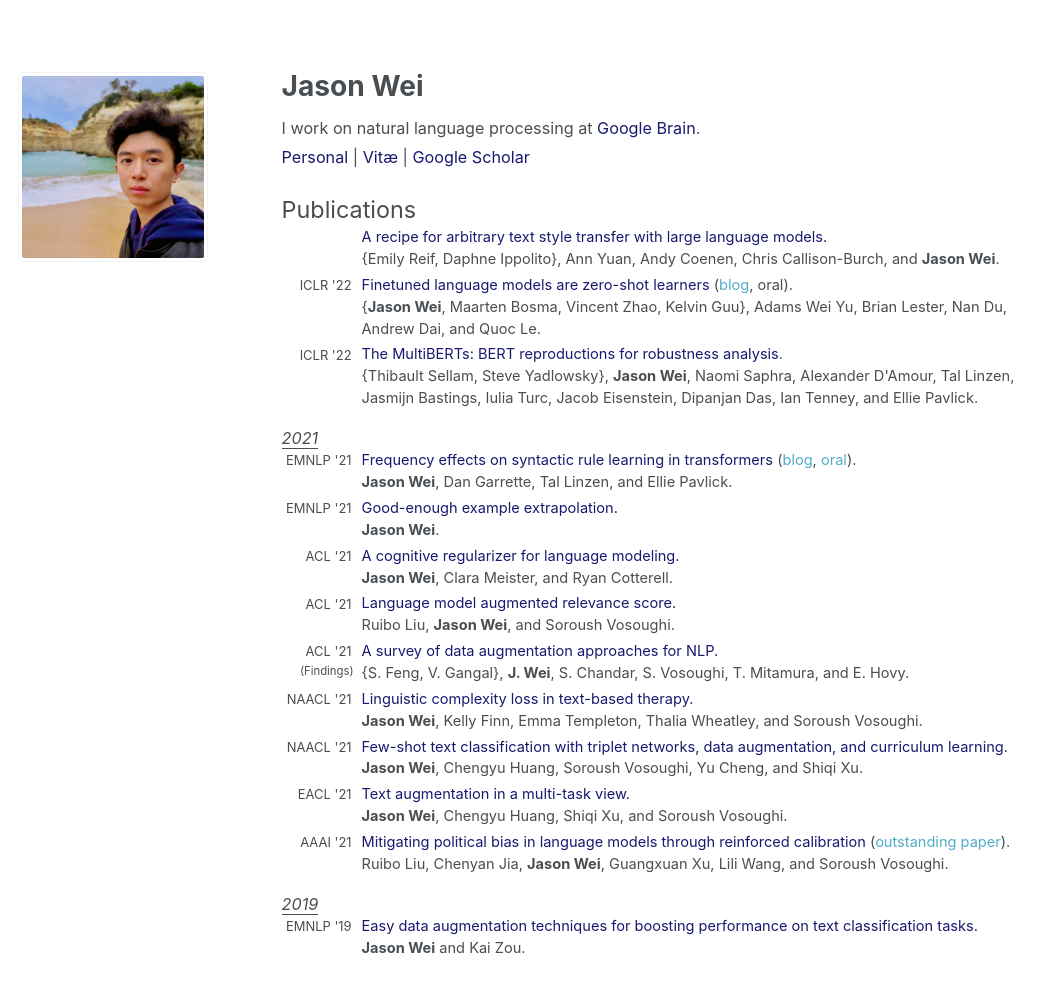
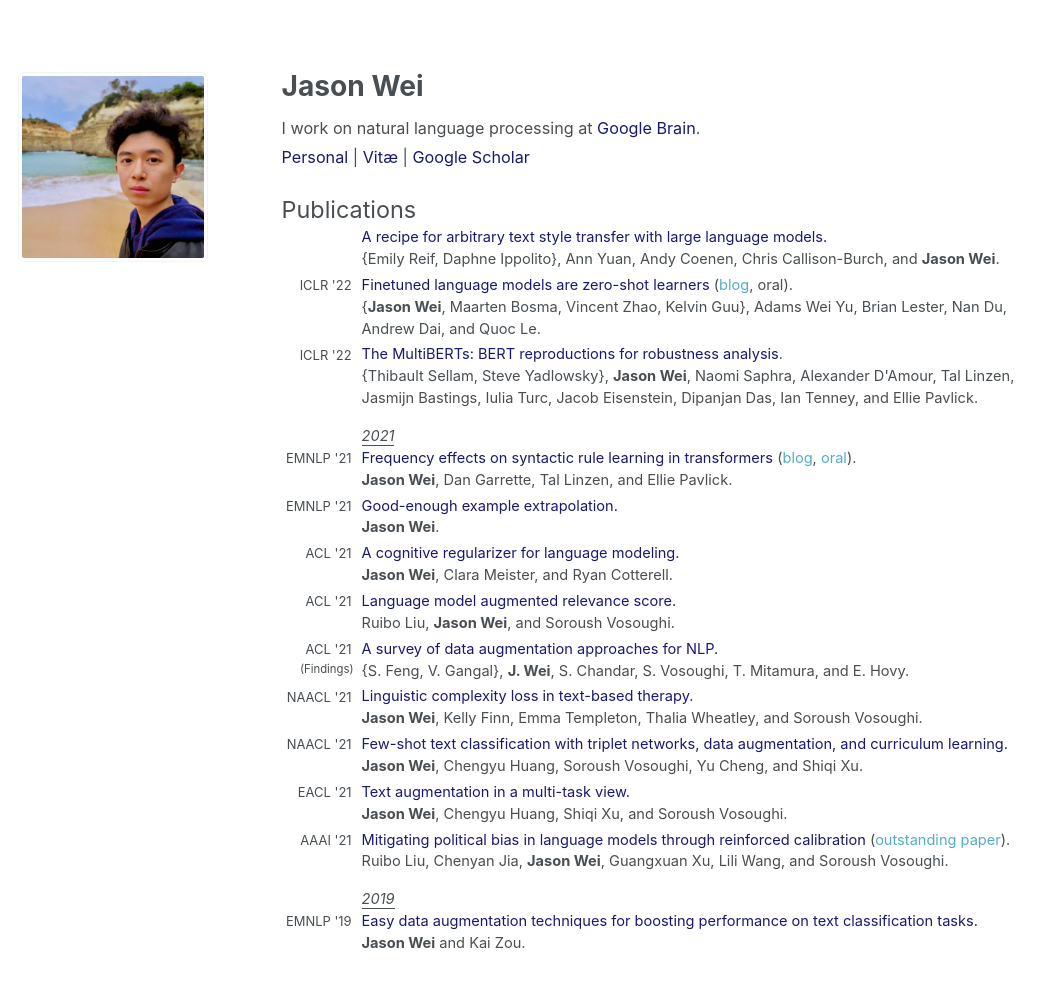
Before and after one commit to jasonwei20/jasonwei20.github.io, a Jekyll site: the page built from _pages/about.md, in a window 1280 px wide. Shown: the whole page, without its empty margins (0-1058 px from the left). Built offline with Jekyll 4.4.1, drawn with Linux system fonts in a browser that asks for light colours.

Commit message:
Update about.md

```diff
--- a/_pages/about.md
+++ b/_pages/about.md
@@ -55,8 +55,8 @@
     <td style="padding-bottom:16px">{Thibault Sellam, Steve Yadlowsky}, <b>Jason Wei</b>, Naomi Saphra, Alexander D'Amour, Tal Linzen, <br>Jasmijn Bastings, Iulia Turc, Jacob Eisenstein, Dipanjan Das, Ian Tenney, and Ellie Pavlick.</td>
   </tr>
   <tr>
-    <td style="width:80px; text-align:left; padding-right:10px; font-size:1em"><u><i>2021</i></u></td>
-    <td></td>
+    <td style="width:80px; text-align:left; padding-right:10px; font-size:1em"></td>
+    <td><u><i>2021</i></u></td>
   </tr>
 
   <tr>
@@ -133,8 +133,8 @@
   </tr>
 
   <tr>
-    <td style="width:80px; text-align:left; padding-right:10px; font-size:1em"><u><i>2019</i></u></td>
-    <td></td>
+    <td style="width:80px; text-align:left; padding-right:10px; font-size:1em"></td>
+    <td><u><i>2019</i></u></td>
   </tr>
   <tr>
     <td style="width:80px; text-align:right; padding-right:10px; font-size:0.8em">EMNLP '19</td>
```
